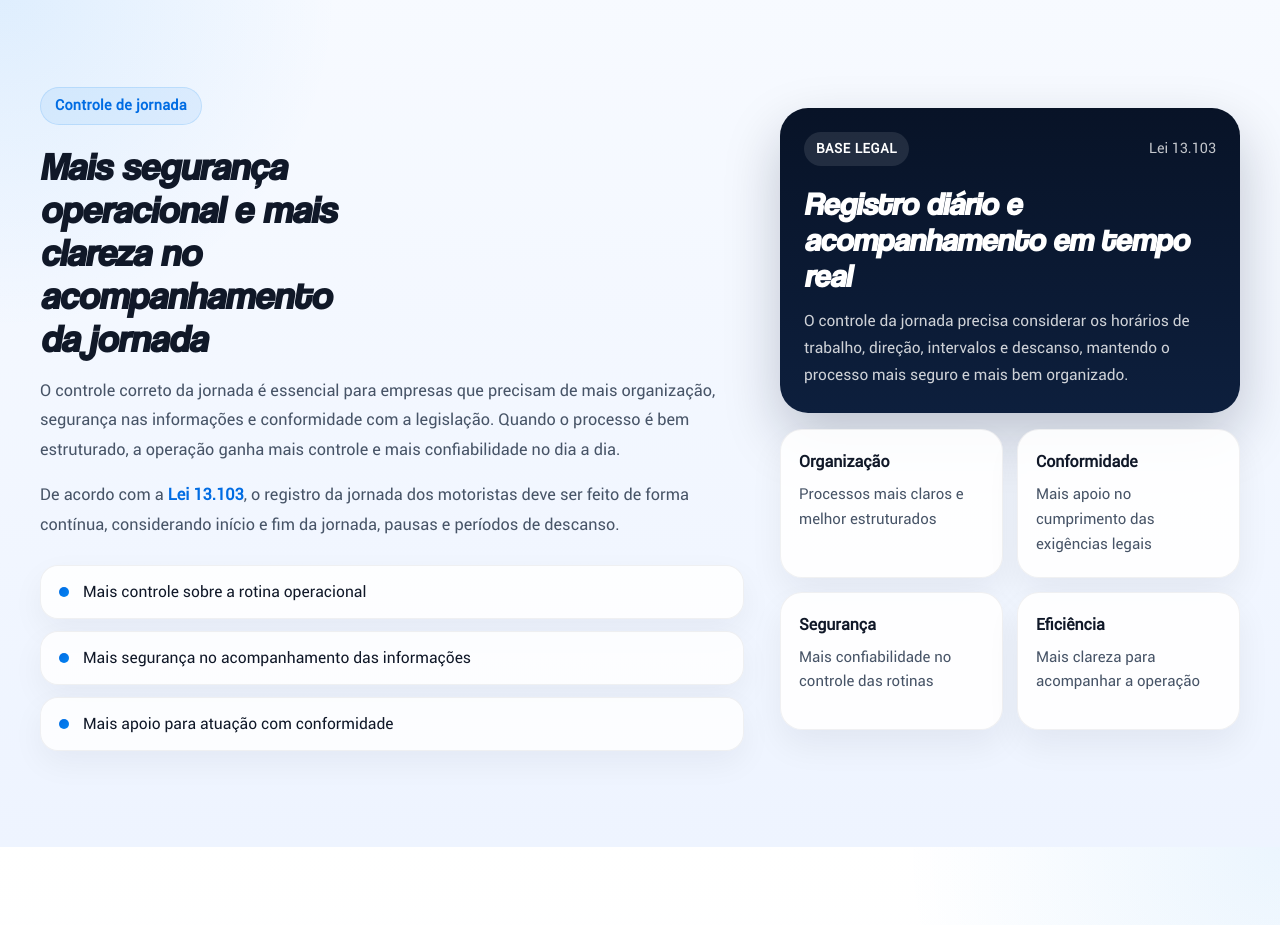
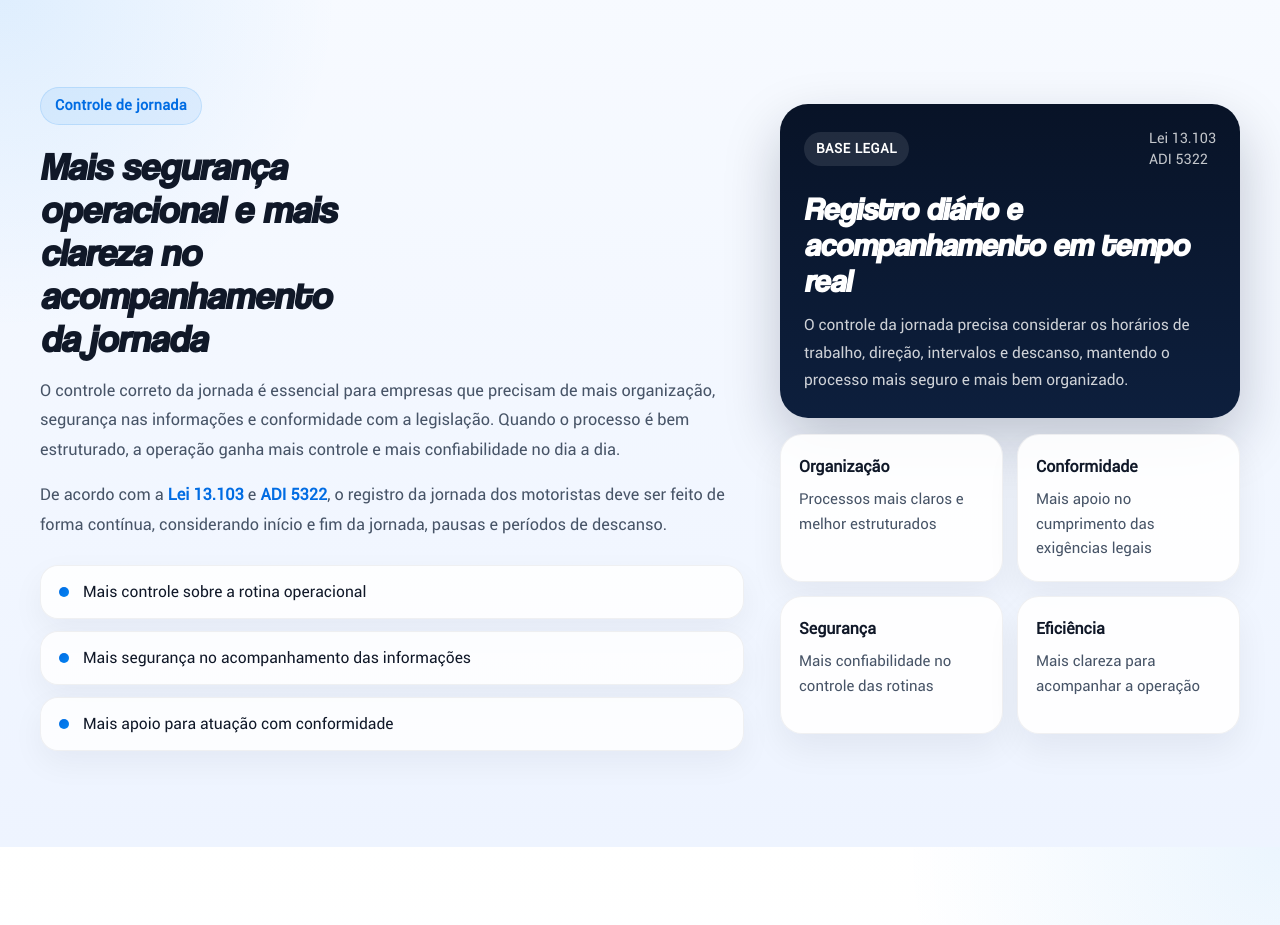
Before and after one commit to Gaseines/Likizoa, a React (Create React App) app in the folder likizoa/: page / in a window 1280 px wide. Shown: the part 880-1805 px from the top of the page. Built offline with nearby package versions, Linux system fonts and the light colour scheme.

Commit message:
ajuste na lei

```diff
--- a/likizoa/src/components/sections/ControleJornada.js
+++ b/likizoa/src/components/sections/ControleJornada.js
@@ -18,7 +18,7 @@ function ControleJornada() {
           }
         });
       },
-      { threshold: 0.18 }
+      { threshold: 0.18 },
     );
 
     elementos.forEach((elemento) => observer.observe(elemento));
@@ -57,9 +57,18 @@ function ControleJornada() {
             >
               Lei 13.103
             </a>
+            {" "}e{" "}
+            <a
+              className={styles.linkLei}
+              href="https://portal.stf.jus.br/processos/detalhe.asp?incidente=4778925"
+              target="_blank"
+              rel="noreferrer"
+            >
+              ADI 5322
+            </a>
             , o registro da jornada dos motoristas deve ser feito de forma
-            contínua, considerando início e fim da jornada, pausas e períodos
-            de descanso.
+            contínua, considerando início e fim da jornada, pausas e períodos de
+            descanso.
           </p>
 
           <ul className={styles.listaBeneficios}>
@@ -91,7 +100,9 @@ function ControleJornada() {
           >
             <div className={styles.cardTop}>
               <span className={styles.cardEtiqueta}>Base legal</span>
-              <span className={styles.cardMiniTexto}>Lei 13.103</span>
+              <span className={styles.cardMiniTexto}>
+                Lei 13.103 <br /> ADI 5322
+              </span>
             </div>
 
             <h3 className={styles.cardTitulo}>
```
